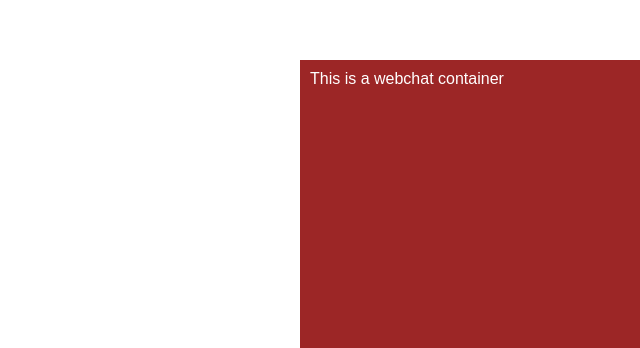
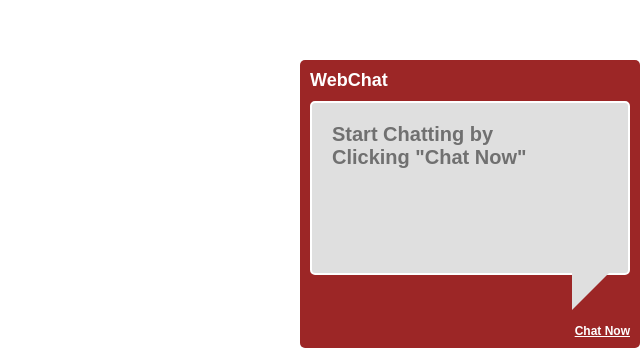
Before and after one commit to bipinjz/webchat-prototype, a website: page src/index.html in a window 1280 px wide. Shown: the part 452-800 px from the top of the page, without its empty margins (640-1280 px from the left). Drawn offline with Linux system fonts and the light colour scheme.

Commit message:
css updates

```diff
--- a/src/css/style.scss
+++ b/src/css/style.scss
@@ -1,3 +1,22 @@
+@mixin borderRadius{
+    -webkit-border-radius: 12px;
+    -moz-border-radius: 12px;
+    border-radius: 5px;
+}
+@mixin boxTriangle{
+
+    width: 0;
+    height: 0;
+    border-top: 38px solid #DFDFDF;
+    border-bottom: 38px solid transparent;
+    border-right: 38px solid transparent;
+    position:absolute;
+    right:30px;
+    bottom:0px;
+
+}
+
+
 .web-chat-container{
     background:#9C2626;
     min-height:268px;
@@ -8,4 +27,45 @@
     color:#fff;
     font-family: Arial, Helvetica, sans-serif;
     padding:10px;
+    @include borderRadius;
+
+    h2{
+        margin:0px;
+        font-size:18px;
+    }
+
+    .chat-message-box{
+        background:#DFDFDF;
+        padding:20px;
+        color:#707070;
+        margin-top:10px;
+        @include borderRadius;
+        border:2px solid #fff;
+        min-height:130px;
+
+        &.start{
+            font-size:20px;
+            font-weight:bold;
+        }
+    }
+    .box-triangle{
+        @include boxTriangle;
+    }
+
+    .chat-now{
+        text-align:right;
+        text-decoration: underline;
+        font-size:12px;
+        margin:10px 0;
+        font-weight:bold;
+        border: 0px;
+        position: absolute;
+        bottom:0px;
+        right:10px;
+
+    }
+
+    .hide{
+        display:none;
+    }
 }
--- a/src/index.html
+++ b/src/index.html
@@ -4,7 +4,26 @@
     </head>
     <body>
         <div class="web-chat-container">
-            This is a webchat container
+            <h2>WebChat</h2>
+
+            <div class="chat-message-box start">
+                <div class="chat-message">
+                    Start Chatting by <br/> Clicking "Chat Now"
+                </div>
+
+            </div>
+            <div class="chat-message-box message-list hide ">
+                <div class="chat-message">
+                    <span>Mary: </span> Hi
+                </div>
+
+            </div>
+            <div class="box-triangle">
+
+            </div>
+            <div class="chat-now">
+                Chat Now
+            </div>
         </div>
     </body>
 </html>
```
Also changed, not shown: build/css/style.css, build/index.html, src/css/style.css.
